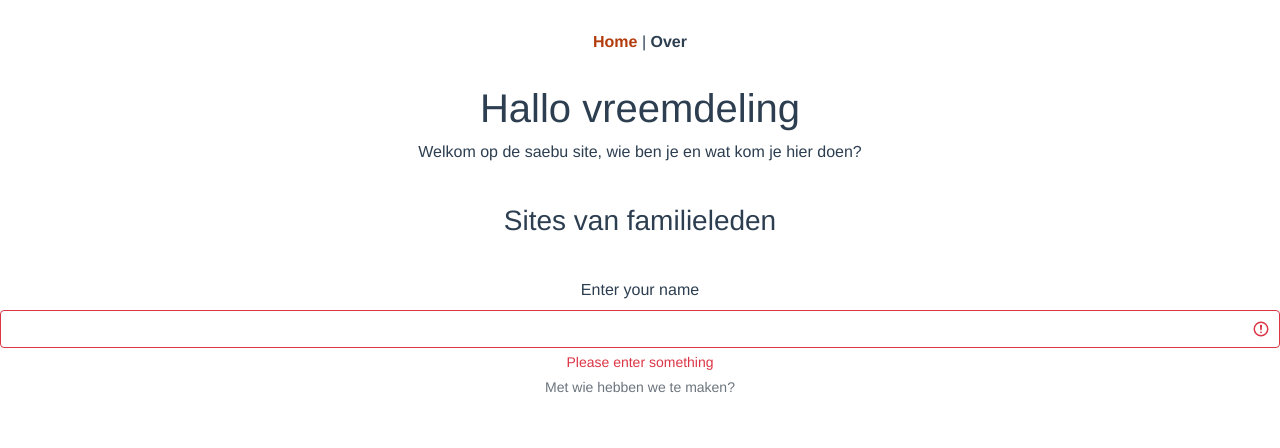
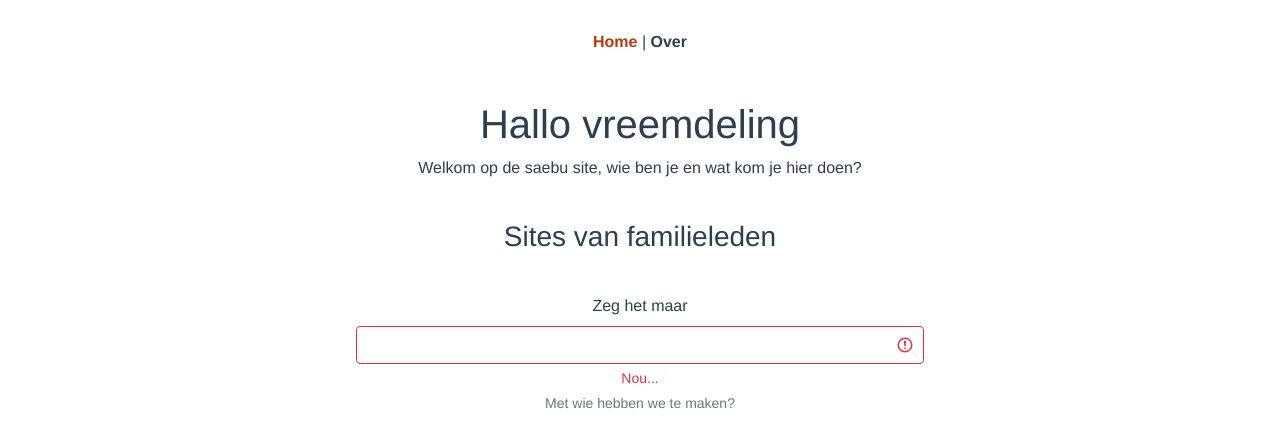
Before and after one commit to ictacademiekw1c/saebu-vue, a Vue app in the folder saebu-app/: page /#/ in a window 1280 px wide. Shown: the top 448 px of the page. Built offline with nearby package versions, Linux system fonts and the light colour scheme.

Commit message:
Saebu vue

```diff
--- a/saebu-app/src/App.vue
+++ b/saebu-app/src/App.vue
@@ -15,6 +15,8 @@
   -moz-osx-font-smoothing: grayscale;
   text-align: center;
   color: #2c3e50;
+  max-width: 800px;
+  margin: auto;
 }
 #nav {
   padding: 30px;
--- a/saebu-app/src/views/About.vue
+++ b/saebu-app/src/views/About.vue
@@ -2,7 +2,7 @@
   <div class="about">
     <h1>Saebu.nl</h1>
     <div class="alert alert-success alert-dismissible fade show" role="alert">
-             With Bootstrap!
+             Irritant?
         <button type="button" class="close" data-dismiss="alert" aria-label="Close">
           <span aria-hidden="true">&times;</span>
         </button>
--- a/saebu-app/src/views/Home.vue
+++ b/saebu-app/src/views/Home.vue
@@ -1,10 +1,11 @@
 <template>
   <div class="home">
     <Saebu msg="Hallo vreemdeling"/>
+  <div class="homefrm">
    <b-form-group
       id="fieldset1"
       description="Met wie hebben we te maken?"
-      label="Enter your name"
+      label="Zeg het maar"
       label-for="input1"
       :invalid-feedback="invalidFeedback"
       :valid-feedback="validFeedback"
@@ -12,9 +13,13 @@
   >
     <b-form-input id="input1" :state="state" v-model.trim="name"></b-form-input>
   </b-form-group>
- </div>
+  </div>
+</div>
 </template>
+
 <script>
+// @ is an alias to /src
+import Saebu from "@/components/Saebu.vue";
 
 export default {
   name: "home",
@@ -29,13 +34,13 @@ computed: {
       if (this.name.length > 4) {
         return ''
       } else if (this.name.length > 0) {
-        return 'Enter at least 4 characters'
+        return 'Minimaal 4 karakters'
       } else {
-        return 'Please enter something'
+        return 'Nou...'
       }
     },
     validFeedback () {
-      return this.state === true ? 'Thank you' : ''
+      return this.state === true ? 'Was dat nou zo moeilijk?' : ''
     }
   },
   data () {
@@ -43,8 +48,14 @@ computed: {
       name: ''
     }
   }
+};
+
+</script>
+
+<style scoped>
+.home {
+  max-width: 600px;
+  margin: auto;
+  padding: 1em;
 }
-
-// @ is an alias to /src
-import Saebu from "@/components/Saebu.vue";
-</script>
+</style>
```
